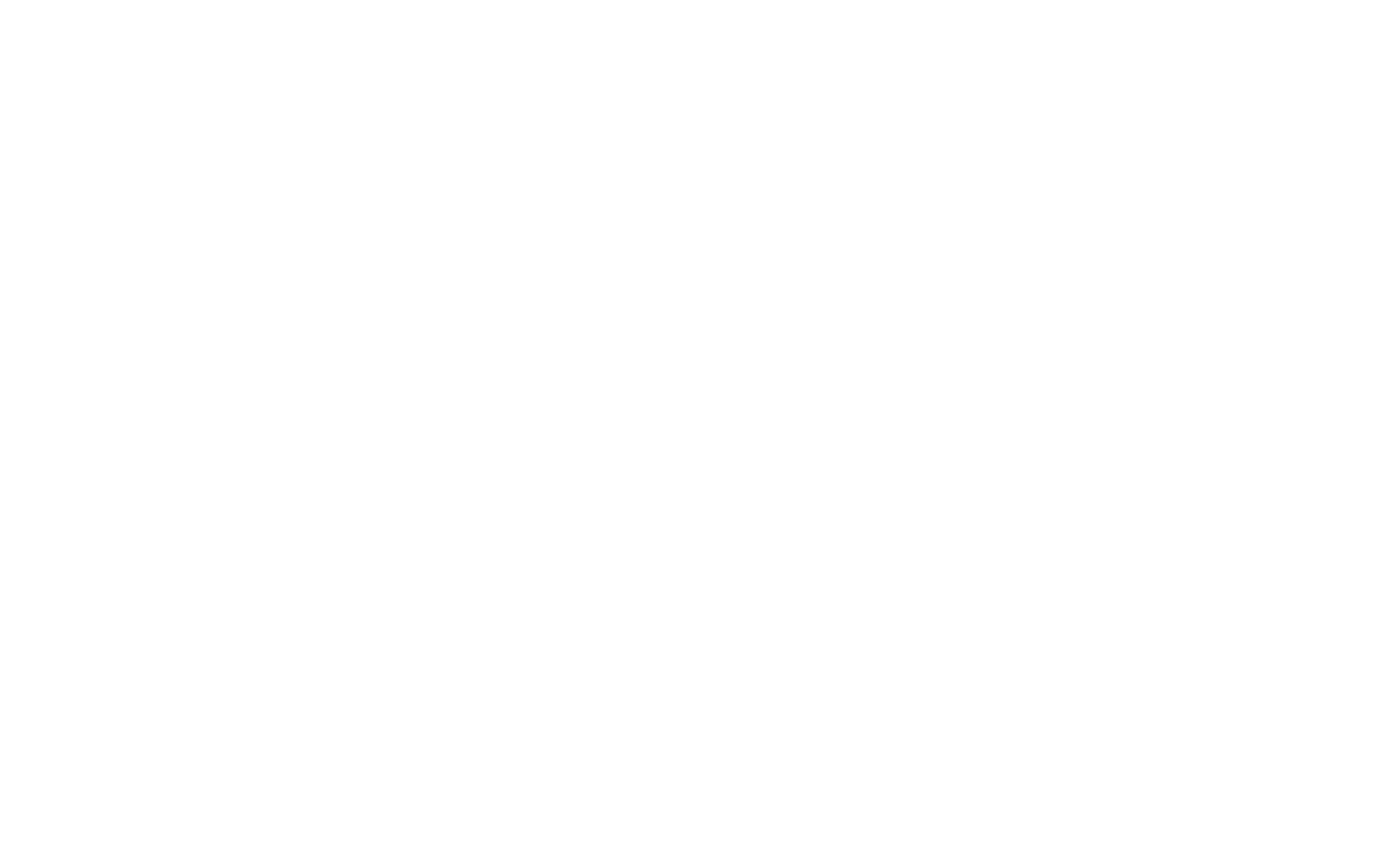
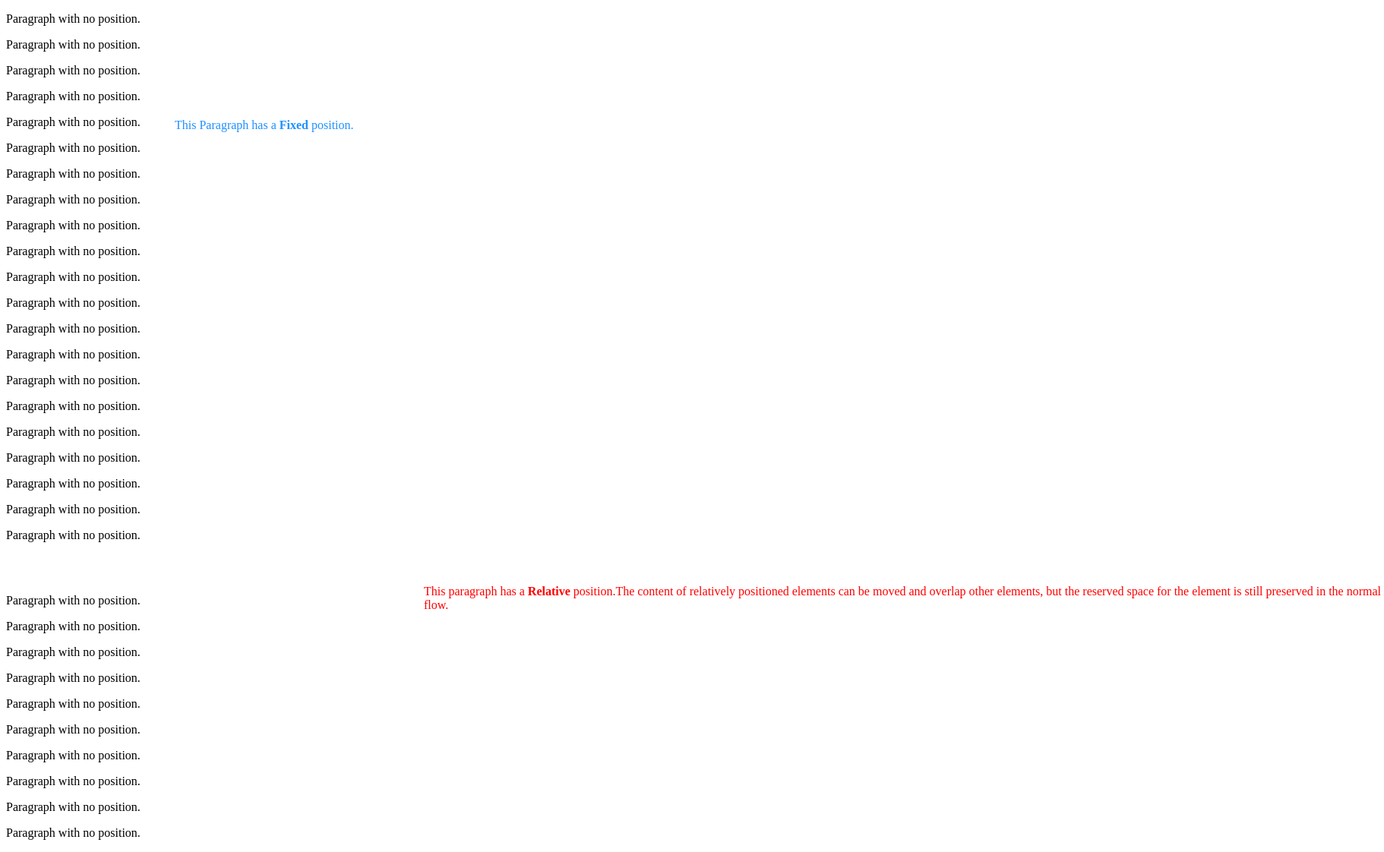
Before and after one commit to mehrdad88sh/Tasks, a plain HTML site: page Sololearn/Positioning-Layout/Positioning/index.html in a window 1280 px wide. Shown: the whole page at 76% size, 1822 px wide, since content can reach past the window. Before the commit the page ends 800 px from the top, so only its background shows below. Drawn offline with Linux system fonts and the light colour scheme.

Commit message:
positioning

```diff
--- a/Sololearn/Positioning-Layout/Positioning/assets/css/styles.css
+++ b/Sololearn/Positioning-Layout/Positioning/assets/css/styles.css
@@ -0,0 +1,13 @@
+p.position-fixed {
+    position: fixed;
+    top: 140px;
+    left: 230px;
+    color: dodgerblue;
+}
+
+p.position_relative{
+    position: relative;
+    top: 40px;
+    left: 550px;
+    color: red;
+}
--- a/Sololearn/Positioning-Layout/Positioning/index.html
+++ b/Sololearn/Positioning-Layout/Positioning/index.html
@@ -2,9 +2,42 @@
 <html lang="en">
 <head>
     <meta charset="UTF-8">
-    <title>Title</title>
+    <title>Positioning</title>
+    <link rel="stylesheet" href="./assets/css/styles.css">
 </head>
 <body>
-
+    <p>Paragraph with no position.</p>
+    <p>Paragraph with no position.</p>
+    <p>Paragraph with no position.</p>
+    <p>Paragraph with no position.</p>
+    <p>Paragraph with no position.</p>
+    <p>Paragraph with no position.</p>
+    <p>Paragraph with no position.</p>
+    <p>Paragraph with no position.</p>
+    <p>Paragraph with no position.</p>
+    <p>Paragraph with no position.</p>
+    <p>Paragraph with no position.</p>
+    <p>Paragraph with no position.</p>
+    <p>Paragraph with no position.</p>
+    <p>Paragraph with no position.</p>
+    <p  class="position-fixed">This Paragraph has a <strong>Fixed</strong> position.</p>
+    <p>Paragraph with no position.</p>
+    <p>Paragraph with no position.</p>
+    <p>Paragraph with no position.</p>
+    <p>Paragraph with no position.</p>
+    <p>Paragraph with no position.</p>
+    <p>Paragraph with no position.</p>
+    <p>Paragraph with no position.</p>
+    <p class="position_relative">This paragraph has a <strong>Relative</strong> position.The content of relatively positioned elements can be moved and overlap other elements, but the reserved space for the element is still preserved in the normal flow.</p>
+    <p>Paragraph with no position.</p>
+    <p>Paragraph with no position.</p>
+    <p>Paragraph with no position.</p>
+    <p>Paragraph with no position.</p>
+    <p>Paragraph with no position.</p>
+    <p>Paragraph with no position.</p>
+    <p>Paragraph with no position.</p>
+    <p>Paragraph with no position.</p>
+    <p>Paragraph with no position.</p>
+    <p>Paragraph with no position.</p>
 </body>
 </html>
```
